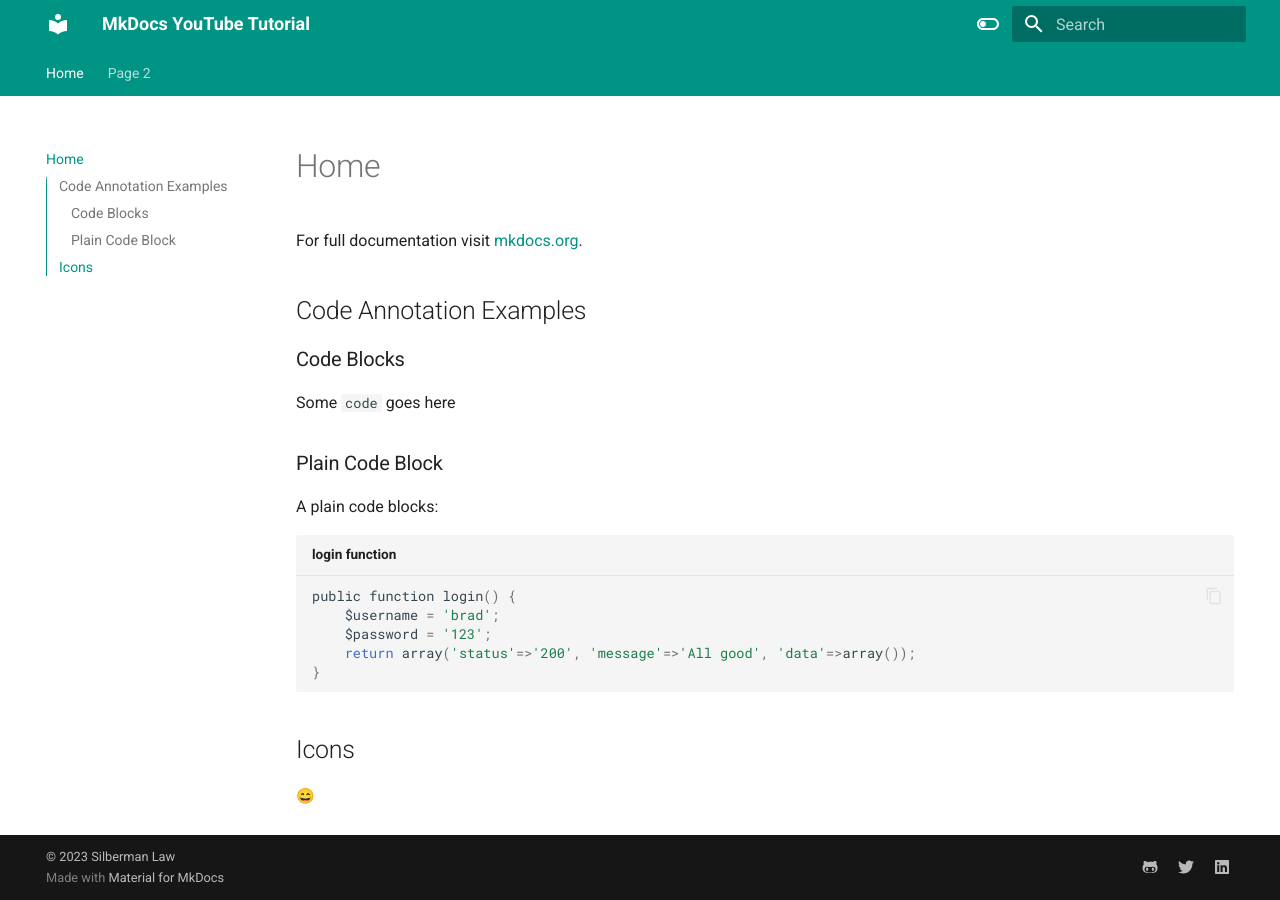
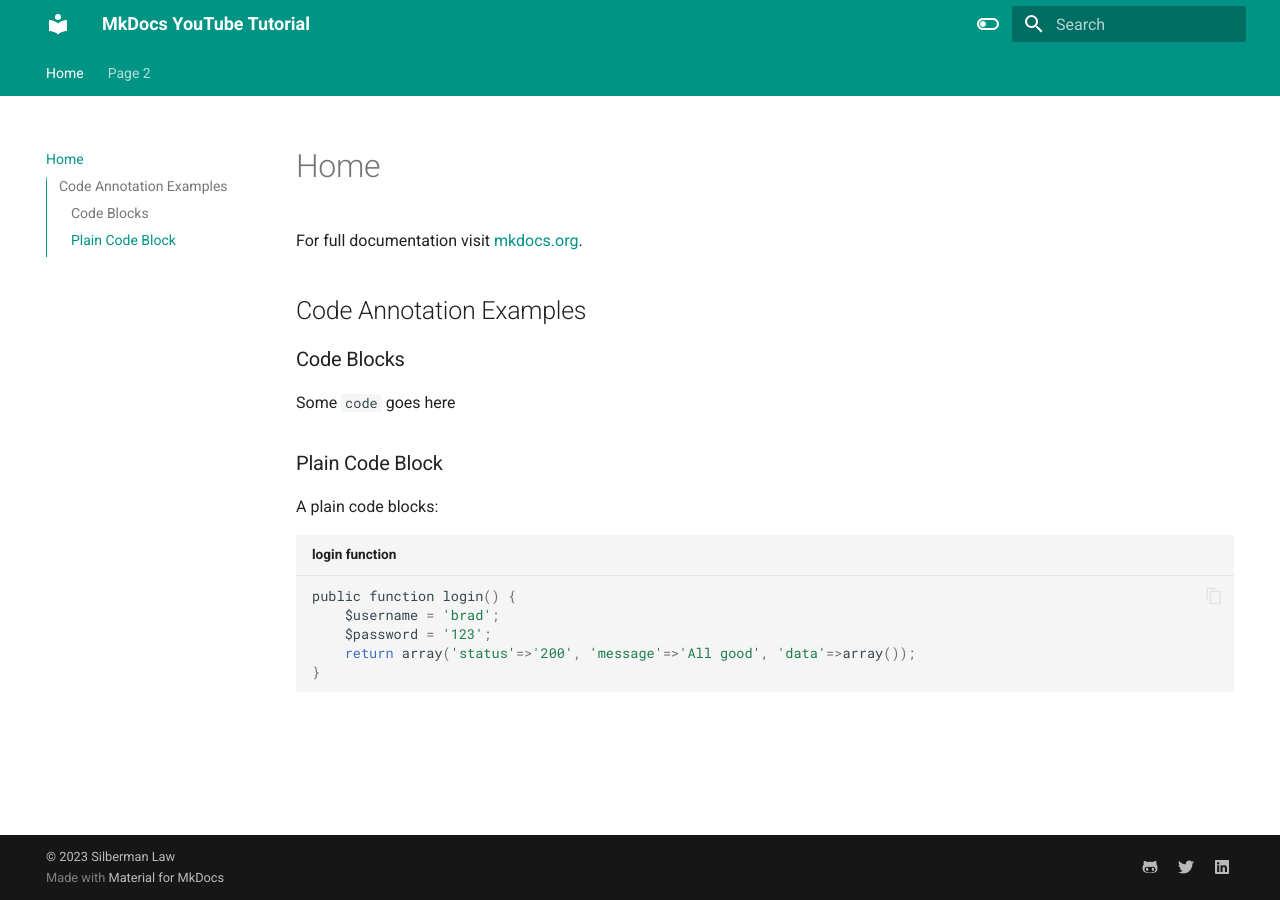
Before and after one commit to Silberman-Law/mkdocs-aap, an MkDocs documentation site: the page built from docs/index.md, in a window 1280 px wide. Built offline with MkDocs 1.6.1 and Material for MkDocs 9.7.7, drawn with Linux system fonts in a browser that asks for light colours; emoji names are drawn with the system emoji font.

Commit message:
initial commit

````diff
--- a/docs/index.md
+++ b/docs/index.md
@@ -17,6 +17,3 @@ public function login() {
     return array('status'=>'200', 'message'=>'All good', 'data'=>array());
 }
 ```
-
-## Icons
-:smile:
````
